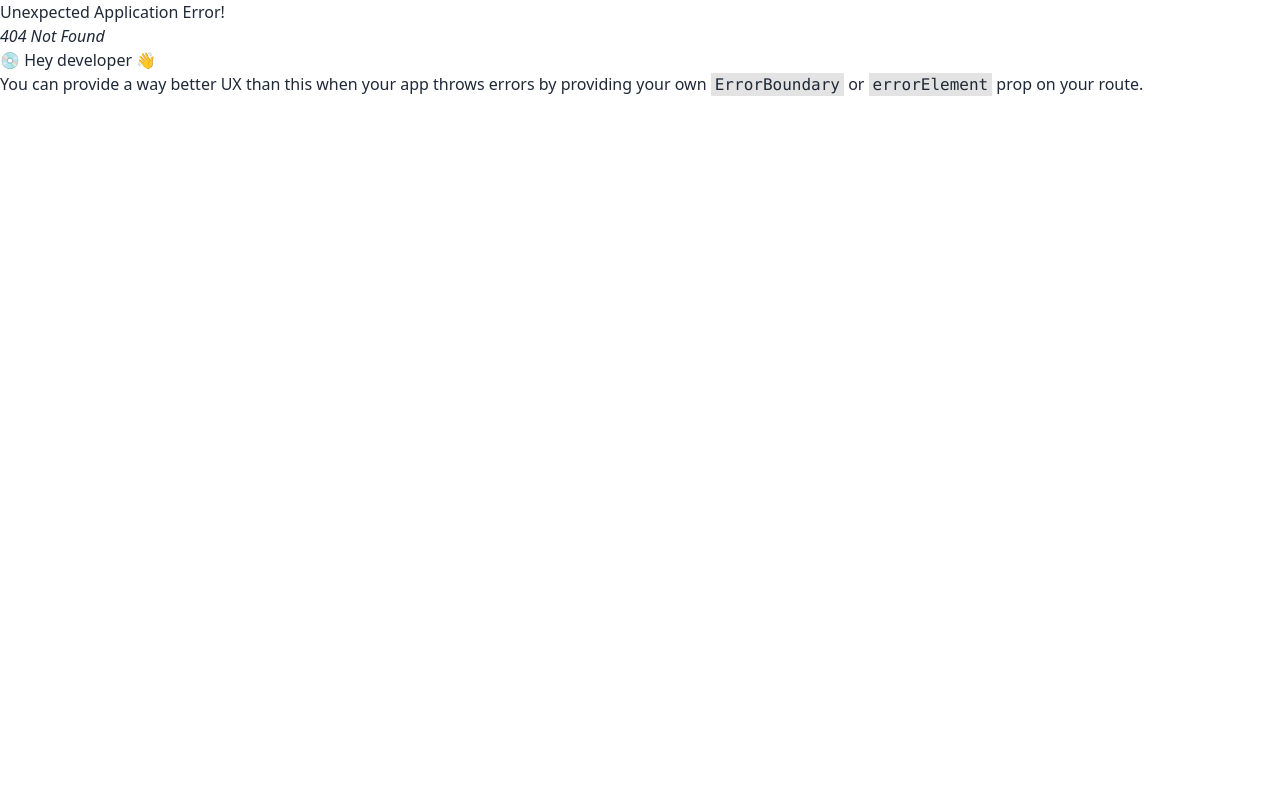
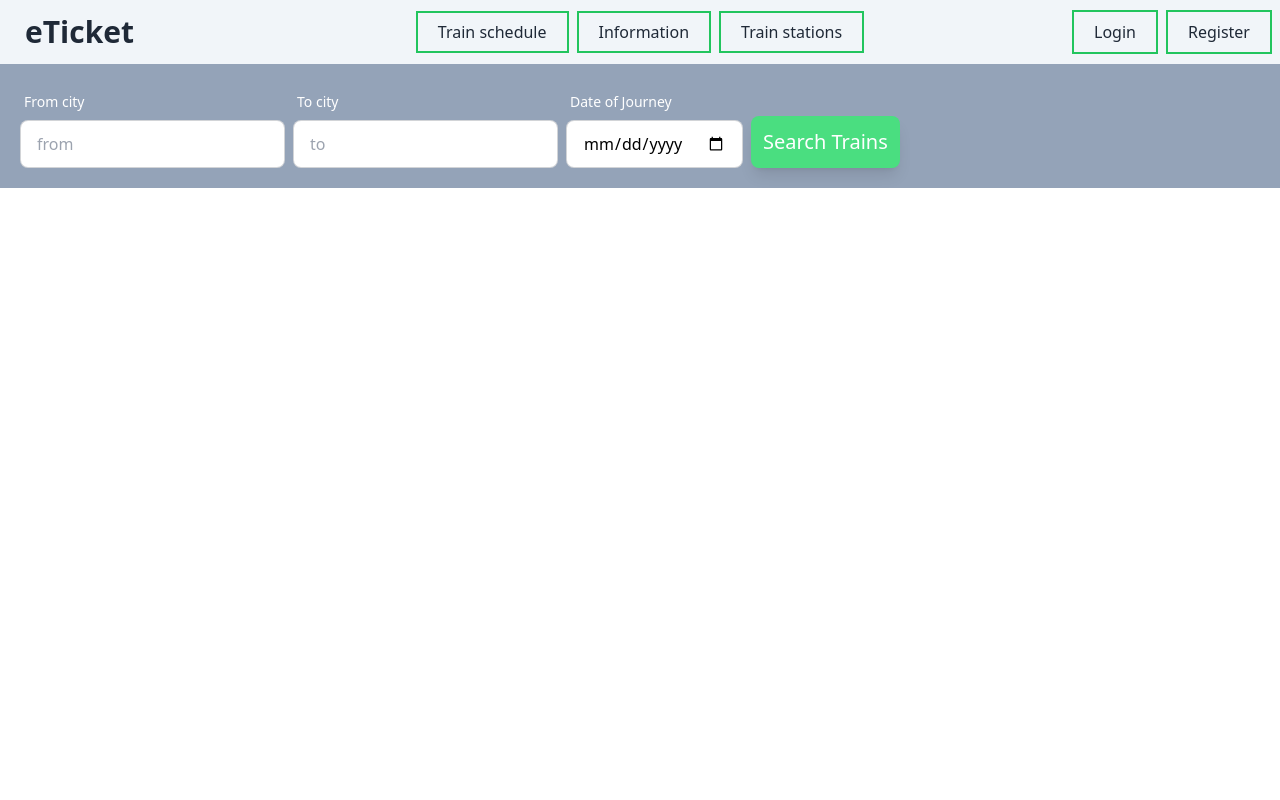
Before and after one commit to MaheAlif/eTicketTrain, a React (Vite) app in the folder eTicketClient/: page /buyTicket in a window 1280 px wide. Before the commit this address had no page. Shown: the top 800 px of the page. Built offline with nearby package versions, Linux system fonts and the light colour scheme.

Commit message:
front-end elements are ready in BuyTicket page!

```diff
--- a/eTicketClient/index.html
+++ b/eTicketClient/index.html
@@ -4,7 +4,7 @@
     <meta charset="UTF-8" />
     <link rel="icon" type="image/svg+xml" href="/vite.svg" />
     <meta name="viewport" content="width=device-width, initial-scale=1.0" />
-    <title>Vite + React</title>
+    <title>eTicket</title>
   </head>
   <body>
     <div id="root"></div>
--- a/eTicketClient/src/components/BuyTicket.jsx
+++ b/eTicketClient/src/components/BuyTicket.jsx
@@ -0,0 +1,61 @@
+import React from 'react';
+
+const BuyTicket = () => {
+
+
+  return (
+    <>
+      <section className='min-h-screen'>
+      <form className="flex flex-col lg:flex-row gap-2 p-2 lg:p-5 bg-slate-400">
+              {/* from-city */}
+              <div className="form-control animate__animated animate__fadeInLeft animate__faster">
+                <label className="label">
+                  <span className="label-text text-white">From city</span>
+                </label>
+                <input
+                  type="text"
+                  name="fromCity"
+                  placeholder="from"
+                  className="input input-bordered text-black"
+                  required
+                />
+              </div>
+
+              {/* to-city */}
+              <div className="form-control animate__animated animate__fadeInLeft animate__fast">
+                <label className="label">
+                  <span className="label-text text-white">To city</span>
+                </label>
+                <input
+                  type="text"
+                  name="toCity"
+                  placeholder="to"
+                  className="input input-bordered text-black"
+                  required
+                />
+              </div>
+
+              {/* Date of journey */}
+              <div className="form-control animate__animated animate__fadeInLeft animate__delay-1s">
+                <label className="label">
+                  <span className="label-text text-white">Date of Journey</span>
+                </label>
+                <input
+                  type="date"
+                  name="doj"
+                  className="input input-bordered text-black"
+                  required
+                />
+              </div>
+
+              <div className="flex items-center justify-center mt-8 animate__animated animate__fadeInLeft animate__delay-2s">
+                <button className="bg-green-400 px-3 py-3 text-xl rounded-lg shadow-lg text-white hover:bg-green-800 ">Search Trains</button>
+              </div>
+
+            </form>
+      </section>
+    </>
+  );
+};
+
+export default BuyTicket;
--- a/eTicketClient/src/components/Home.jsx
+++ b/eTicketClient/src/components/Home.jsx
@@ -1,7 +1,9 @@
-import React, { useState, useEffect } from "react";
-import trainImage from "../assets/train.jpg";
+import { useState, useEffect } from "react";
+import trainImage1 from "../assets/train.jpg";
 import trainImage2 from "../assets/train2.png";
 import trainImage3 from "../assets/train3.png";
+import trainImage4 from "../assets/train4.png"
+import trainImage5 from "../assets/train5.png"
 import { NavLink } from "react-router-dom";
 
 const Home = () => {
@@ -9,13 +11,11 @@ const Home = () => {
 
   // Use an array of images for easy access
   const slides = [
-    { id: 1, src: trainImage },
+    { id: 1, src: trainImage1 },
     { id: 2, src: trainImage2 },
     { id: 3, src: trainImage3 },
-    {
-      id: 4,
-      src: "https://img.daisyui.com/images/stock/photo-1665553365602-b2fb8e5d1707.webp",
-    },
+    { id: 4, src: trainImage4 },
+    { id: 5, src: trainImage5 },
   ];
 
   // Automatically transition slides every 4 seconds
@@ -51,6 +51,7 @@ const Home = () => {
           {/* Carousel */}
           <div className="lg:carousel hidden z-[-10] w-full">
             {slides.map((slide, index) => (
+              // Carousel boiler plates
               <div
                 key={slide.id}
                 id={`slide${slide.id}`}
@@ -90,12 +91,13 @@ const Home = () => {
                   </a>
                 </div>
               </div>
+              // End of carousel
             ))}
           </div>
 
           {/* Inside Content */}
           <div className="hero-overlay bg-opacity-60"></div>
-          <div className="lg:flex-row flex flex-col text-neutral-content text-center border-2 border-green-500 p-5">
+          <div className="lg:flex-row flex flex-col text-neutral-content text-center border-green-500 p-5">
             {/* Intro texts ! */}
             <div className="flex flex-col items-center justify-center">
               <h1 className="mb-5 text-xl lg:text-4xl font-bold animate__animated animate__fadeInLeft animate__delay-1s">
@@ -105,9 +107,9 @@ const Home = () => {
                 This is a demo website for e-ticket service of Bangladesh
                 Railway.
               </p>
-              <button className="animate__animated animate__fadeInUpBig animate__delay-3s p-2 lg:p-5 bg-transparent border-2 border-white hover:bg-green-700 hover:text-white hover:border-purple-400 hover:border-4 hover:text-xl">
+              <NavLink to="/buyTicket" className="animate__animated animate__fadeInUpBig animate__delay-3s p-2 lg:p-5 bg-transparent border-2 border-white hover:bg-green-700 hover:text-white hover:border-purple-400 hover:border-4 hover:text-xl">
                 Buy Ticket
-              </button>
+              </NavLink>
             </div>
 
             {/* form */}
--- a/eTicketClient/src/main.jsx
+++ b/eTicketClient/src/main.jsx
@@ -8,6 +8,7 @@ import Login from "./components/login.jsx";
 import Register from "./components/Register.jsx";
 import Layout from "./components/Layout.jsx";
 import Home from "./components/Home.jsx";
+import BuyTicket from "./components/BuyTicket.jsx";
 
 const router = createBrowserRouter([
   {
@@ -26,6 +27,10 @@ const router = createBrowserRouter([
         path: "/register",
         element: <Register></Register>,
       },
+      {
+        path: "/buyTicket",
+        element: <BuyTicket></BuyTicket>
+      }
     ],
   },
   {
```
Also changed, not shown: 2 other files (tests, documents, lock files or other folders).
